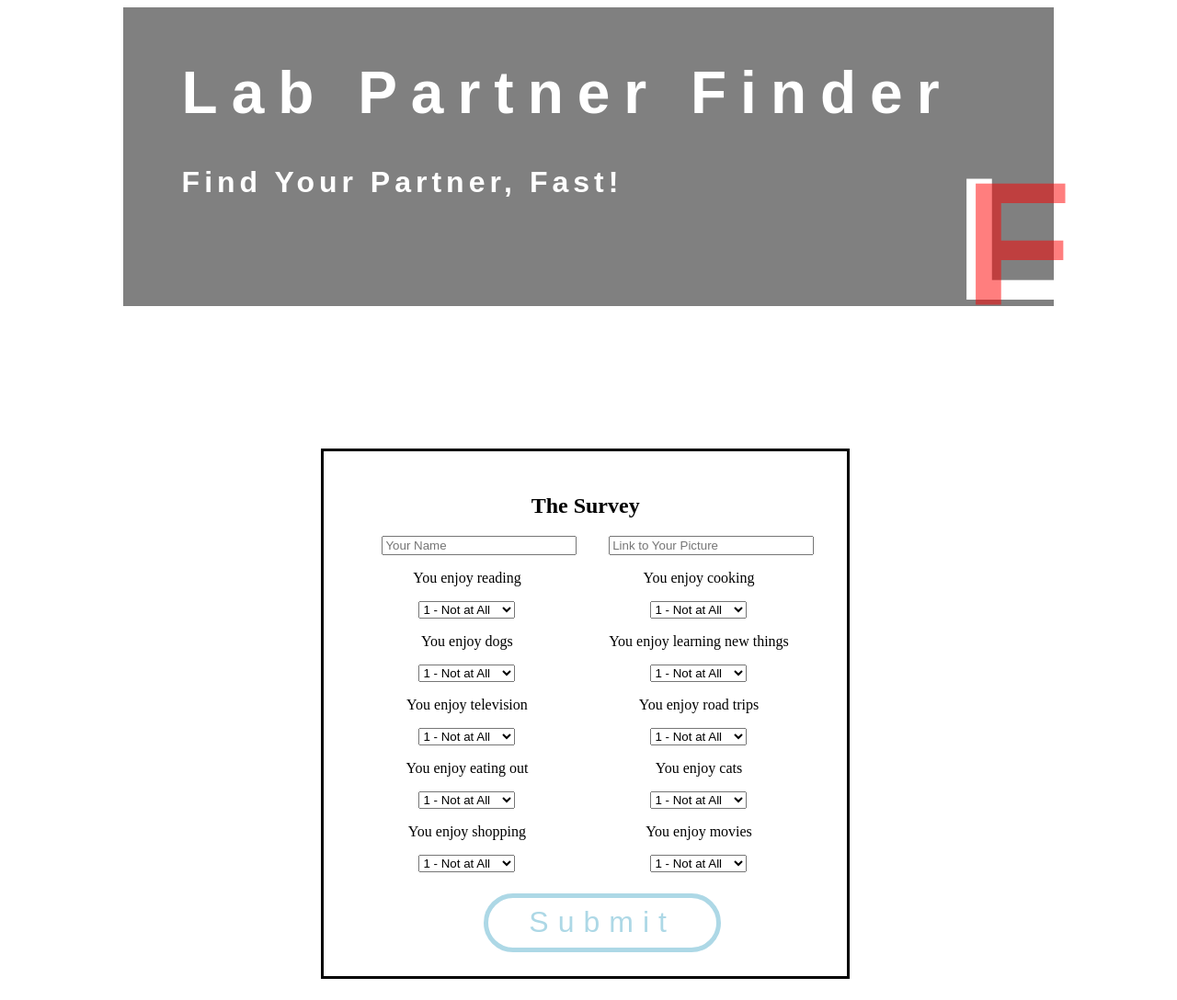
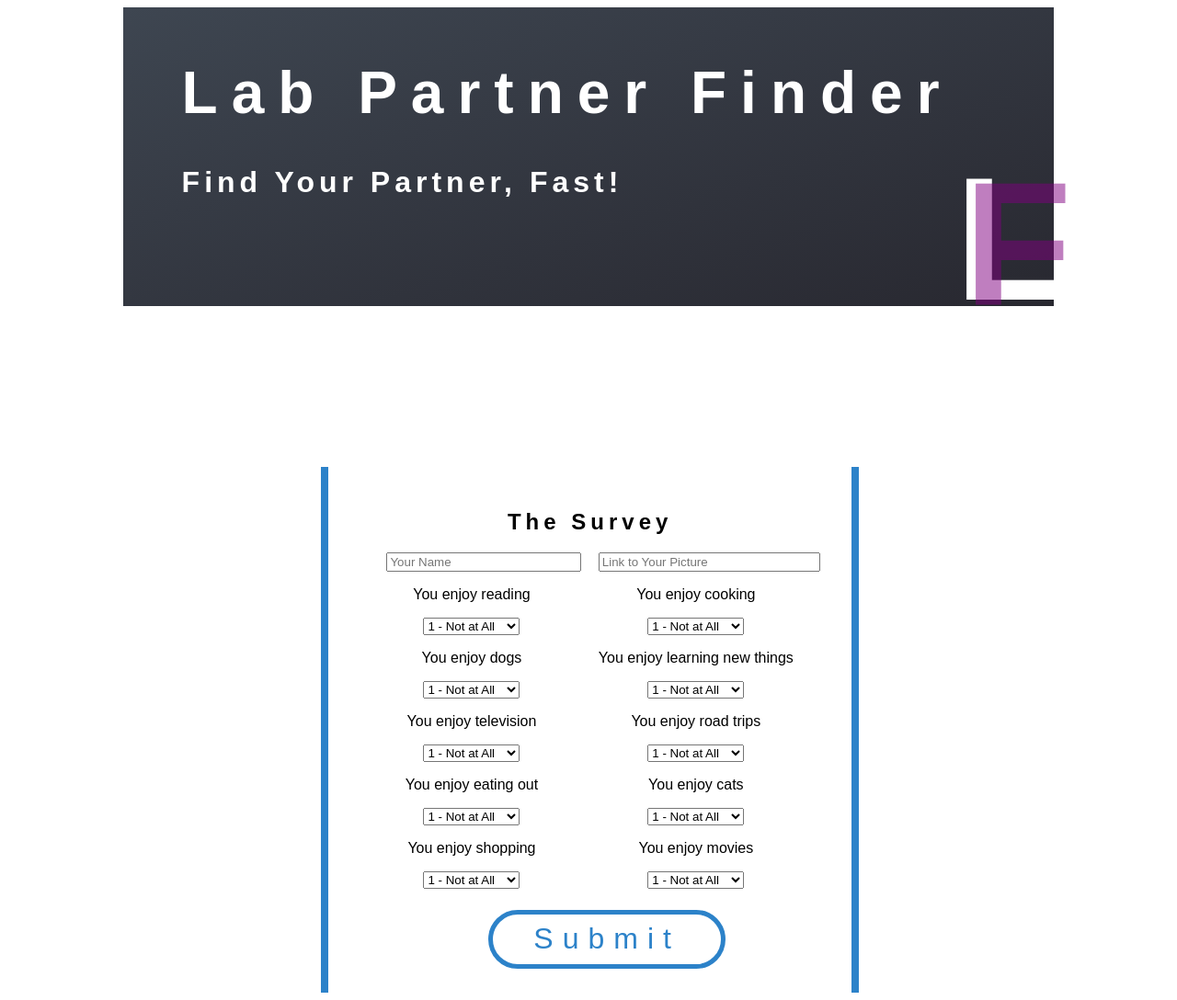
Before and after one commit to bfuller123/friend-finder, a website: page public/survey.html in a window 1280 px wide. Shown: the whole page at 92% size. Drawn offline with nearby package versions, Linux system fonts and the light colour scheme; files whose address does not match are found by name.

Commit message:
styled pages

```diff
--- a/public/stylesheets/master.css
+++ b/public/stylesheets/master.css
@@ -1,6 +1,11 @@
+body {
+  font-family: Arial, Helvetica, sans-serif;
+}
+
 header {
   background-color: gray;
-  font: 200% Arial, Helvetica, sans-serif;
+  background: linear-gradient(to bottom right, #3E4651, #282830);
+  font-size: 200%;
   color: white;
   height: 300px;
   margin: 0 10% 3% 10%;
@@ -28,23 +33,36 @@ header {
 }
 
 #regular-F {
-  color: red;
+  color: purple;
   left: 10px;
   top: 5px;
   opacity: .5;
 }
 
+.results {
+  visibility: hidden;
+}
+
+hr {
+  height: 1em;
+  background-color: purple;
+  opacity: 0.5;
+}
+
 form, .results {
-  border: 3px solid black;
+  border-right: 8px solid #2C82C9;
+  border-left: 8px solid #2C82C9;
+  /*border-radius: 15px;*/
   padding: 2% 5%;
   margin-left: 27%;
   width: 35%;
   text-align: center;
 }
 
-.results {
-  visibility: hidden;
+form > h2, .results > h1 {
+  letter-spacing: 5px;
 }
+
 
 form::after{
   content: "";
@@ -62,6 +80,7 @@ form > .block-right {
   margin-bottom: 5%;
 }
 
+
 #user-name, #user-image {
   width: 110%;
 }
@@ -75,16 +94,20 @@ a {
   clear: both;
   padding: 2% 10%;
   margin-left: 25%;
-  border: 5px solid lightblue;
+  border: 5px solid #2C82C9;
   background-color: white;
   border-radius: 50px;
   letter-spacing: 10px;
   font-size: 200%;
-  color: lightblue;
+  color: #2C82C9;
   transition: 1s;
 }
 
 .button:hover {
   color: white;
-  background-color: lightblue;
+  background-color: #2C82C9;
 }
+
+.button:focus {
+  outline: none;
+}
--- a/public/survey.html
+++ b/public/survey.html
@@ -23,7 +23,8 @@
     <h1></h1>
     <h2 id='best-match-name'></h1>
     <img src="" alt="" id='best-match-picture'>
-    <h4 id='best-match-compatibility'></h2>
+    <h4 id='best-match-compatibility'></h4>
+    <hr>
   </div>
 
   <form class="survey" method="post">
```
